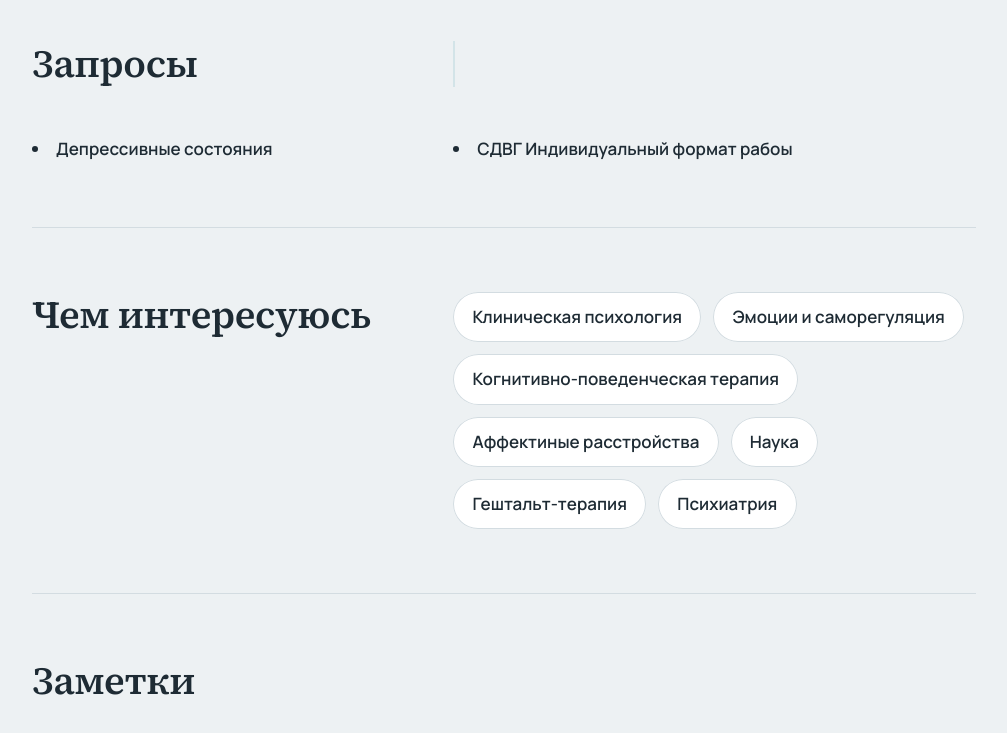
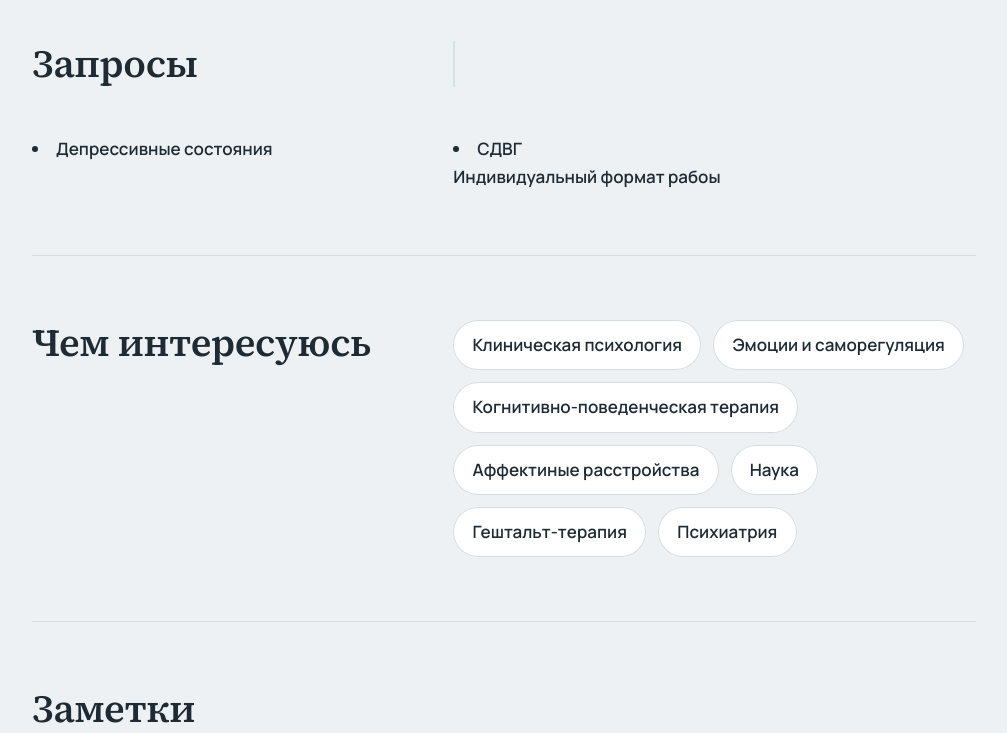
Before and after one commit to nastickly/my_site, a plain HTML site: page index.html in a window 1280 px wide. Shown: the part 1380-2113 px from the top of the page, without its empty margins (136-1143 px from the left). Drawn offline with Linux system fonts and the light colour scheme.

Commit message:
что изменила

```diff
--- a/index.html
+++ b/index.html
@@ -140,8 +140,8 @@ footer{padding:2rem 0 3rem;color:var(--muted);font-size:.9rem;border-top:1px sol
       <div class="cols">
         <h2>Запросы</h2>
         <ol class="timeline"></ol>
-          <li><b>Депрессивные состояния</b>
-          <li><b>СДВГ</b>
+          <li><b>Депрессивные состояния</span></li>
+          <li><b>СДВГ</span></li>
         <b>Индивидуальный формат рабоы</b>
         </ol>
       </div>
```
